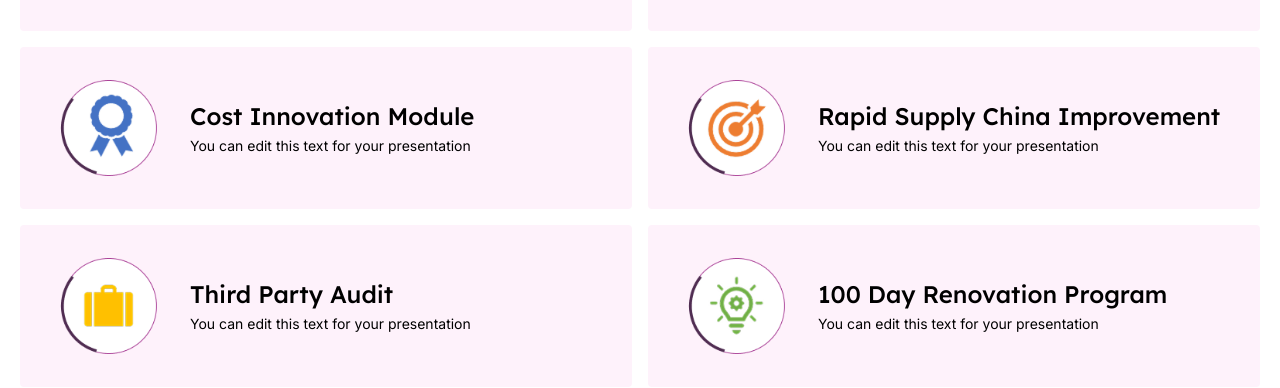
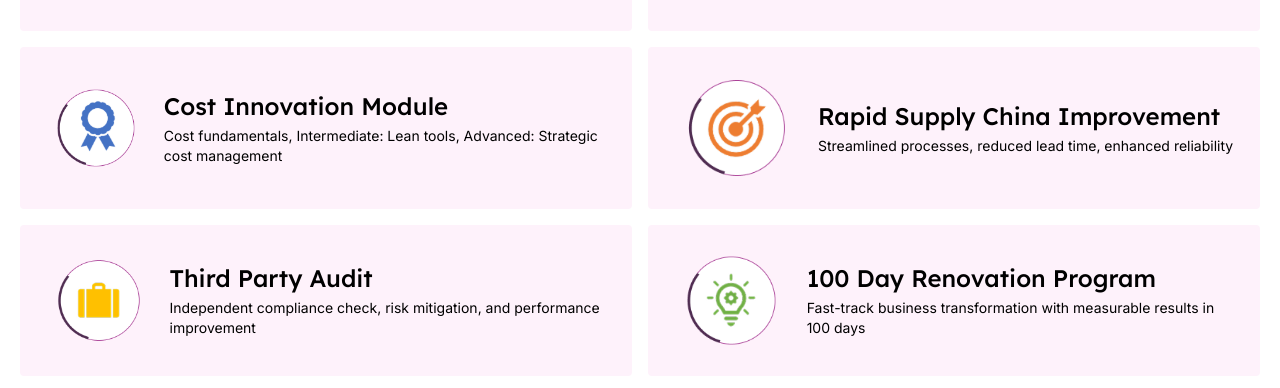
Before and after one commit to Wasiquekh/akash-new-website, a Next.js app: page /certification in a window 1280 px wide. Shown: the part 3407-3795 px from the top of the page. Built offline with nearby package versions, Linux system fonts and the light colour scheme.

Commit message:
testing and changes

```diff
--- a/src/app/certification/page.tsx
+++ b/src/app/certification/page.tsx
@@ -311,7 +311,8 @@ const page = () => {
                   Cost Innovation Module
                 </p>
                 <p className=" text-sm font-normal text-black inter-text text-center md:text-left">
-                  You can edit this text for your presentation
+                  Cost fundamentals, Intermediate: Lean tools, Advanced:
+                  Strategic cost management
                 </p>
               </div>
             </div>
@@ -332,7 +333,7 @@ const page = () => {
                   Rapid Supply China Improvement
                 </p>
                 <p className=" text-sm font-normal text-black inter-text text-center md:text-left">
-                  You can edit this text for your presentation
+                  Streamlined processes, reduced lead time, enhanced reliability
                 </p>
               </div>
             </div>
@@ -353,7 +354,8 @@ const page = () => {
                   Third Party Audit
                 </p>
                 <p className=" text-sm font-normal text-black inter-text text-center md:text-left">
-                  You can edit this text for your presentation
+                  Independent compliance check, risk mitigation, and performance
+                  improvement
                 </p>
               </div>
             </div>
@@ -374,7 +376,8 @@ const page = () => {
                   100 Day Renovation Program
                 </p>
                 <p className=" text-sm font-normal text-black inter-text text-center md:text-left">
-                  You can edit this text for your presentation
+                  Fast-track business transformation with measurable results in
+                  100 days
                 </p>
               </div>
             </div>
--- a/src/app/international-business-development/page.tsx
+++ b/src/app/international-business-development/page.tsx
@@ -91,7 +91,8 @@ const page = () => {
                   Logistics & Compliance
                 </p>
                 <p className=" inter-text text-start">
-                  certification, licensing, product sales, franchise programs.
+                  freight forwarding, customs clearance, transportation,
+                  packing.
                 </p>
               </div>
               <div className=" bg-[#FEF2FB] px-8 py-5 rounded mb-0">
--- a/src/app/legal-consulting/page.tsx
+++ b/src/app/legal-consulting/page.tsx
@@ -123,7 +123,7 @@ const page = () => {
                     <FaCheck className="rounded-full text-xl bg-primary text-white p-1" />
                   </div>
                   <h2 className="text-black text-base font-medium mb-0">
-                    Licensing & technology/IP agreements; template libraries &
+                    Licensing & technology/IP agreements, template libraries &
                     playbooks
                   </h2>
                 </div>
@@ -270,7 +270,7 @@ const page = () => {
                     <FaCheck className="rounded-full text-xl bg-primary text-white p-1" />
                   </div>
                   <h2 className="text-black text-base font-medium mb-0">
-                    Statutory and process audits; gap analysis with corrective
+                    Statutory and process audits, gap analysis with corrective
                     action plans
                   </h2>
                 </div>
--- a/src/app/operation/page.tsx
+++ b/src/app/operation/page.tsx
@@ -294,7 +294,7 @@ const page = () => {
               Lean Manufacturing Consultants in India
             </p>
             <p className="text-base inter-text mb-6">
-              Driving operational excellence with lean principlesWe eliminate
+              Driving operational excellence with lean principles We eliminate
               waste and improve flow using Kaizen, 5S, Value Stream Mapping,
               line balancing, SMED, and standard work.Benefits of Lean:
             </p>
@@ -337,7 +337,7 @@ const page = () => {
               Cost Optimization for Businesses
             </p>
             <p className="text-base inter-text mb-3">
-              Strategies to maximize profitabilityWe look beyond simple cuts to
+              Strategies to maximize profitability We look beyond simple cuts to
               redesign cost drivers: analyze losses, target high-cost steps in
               manufacturing and logistics, and deploy technology-led fixes
               (digital work instructions, visual management, OEE tracking) that
--- a/src/app/page.tsx
+++ b/src/app/page.tsx
@@ -74,7 +74,7 @@ export default function Home() {
             />
           </div>
           <div className="lg:flex-grow md:w-1/2 lg:pl-24 md:pl-16 flex flex-col md:items-start md:text-left items-center text-center">
-            <h1 className="text-2xl sm:text-6xl   mb-4 font-bold text-primary">
+            <h1 className="text-2xl sm:text-6xl   mb-4 font-bold text-primary uppercase">
               About Us
             </h1>
             <p className="mb-8 leading-relaxed text-black inter-text">
@@ -551,7 +551,7 @@ export default function Home() {
                 </h2>
                 <p className="text-black text-sm mb-0">- BIS & OTR</p>
                 <p className="text-black text-sm mb-0">- NABL -ISO</p>
-                <p className="text-black text-sm mb-0">- Lean Mfg</p>
+                <p className="text-black text-sm mb-0">- Lean Manufacturing</p>
                 {/* <p className="text-black text-sm mb-0">
                   - Zed Certification -3rd Party Inspection
                 </p> */}
--- a/src/app/sales&marketing/page.tsx
+++ b/src/app/sales&marketing/page.tsx
@@ -142,7 +142,7 @@ const page = () => {
                 </p>
                 <p className=" text-sm inter-text">
                   Full-funnel campaigns (awareness → consideration →
-                  conversion), creative direction, media buying, and continuous
+                  conversion), creative direction, media buying, and continious
                   optimization.
                 </p>
               </div>
@@ -235,7 +235,7 @@ const page = () => {
                     <FaCheck className="rounded-full text-xl bg-primary text-white p-1" />
                   </div>
                   <h2 className="text-black text-base font-medium mb-0">
-                    Content & brand storytelling for teams
+                    Content & brand story telling for teams
                   </h2>
                 </div>
               </div>
```
